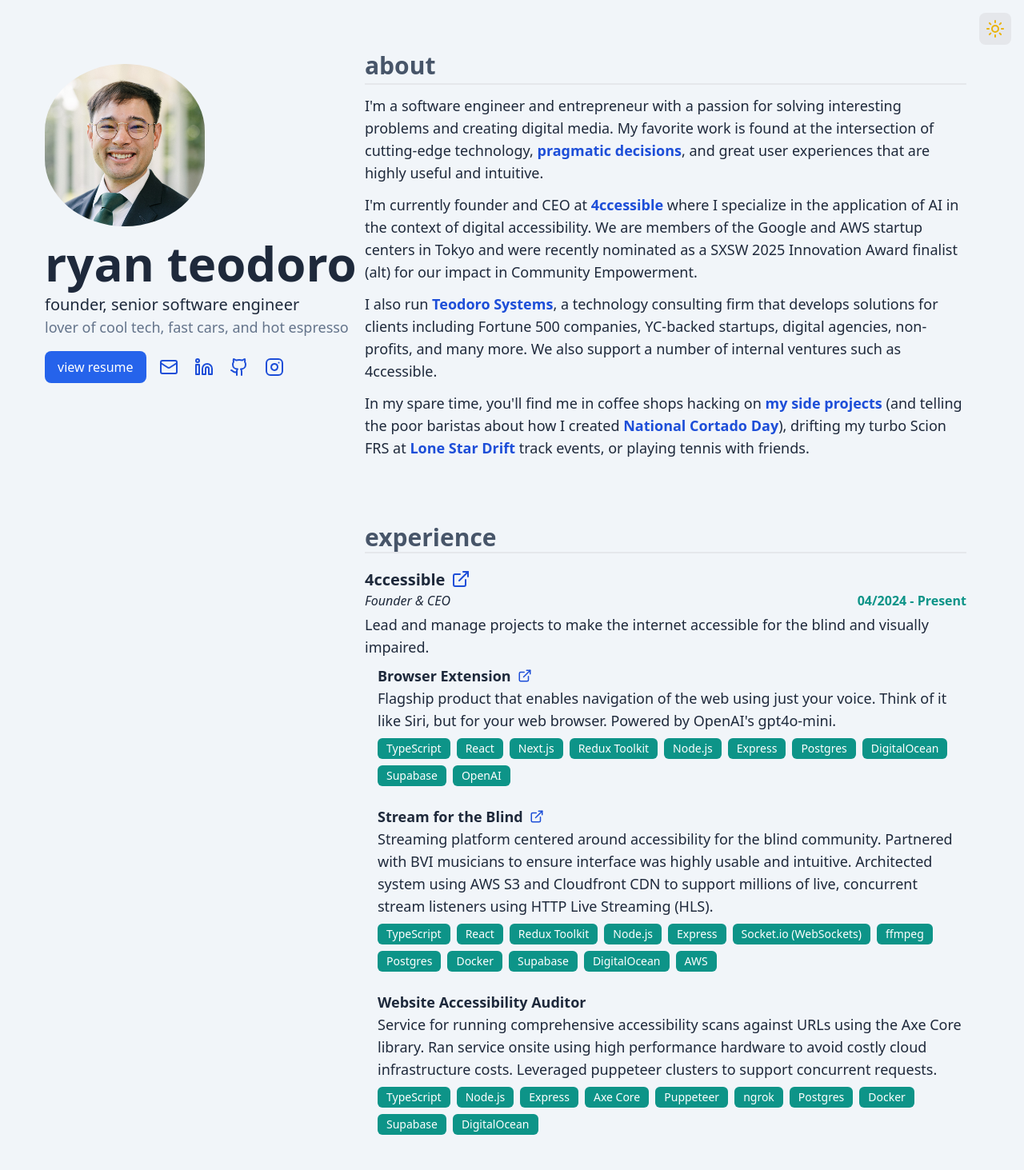
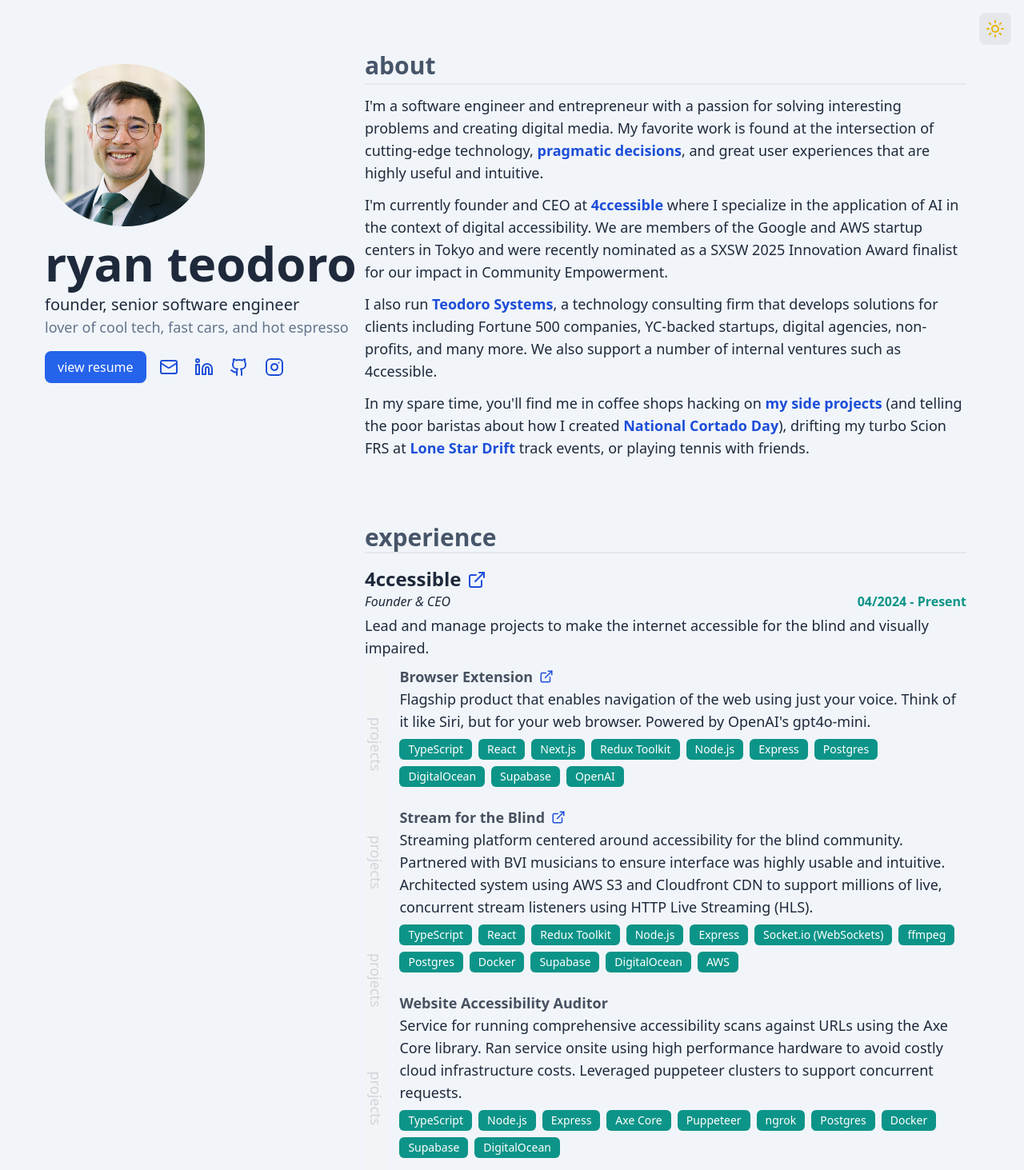
Before and after one commit to thechori/ryanteodoro.com-v2-frontend, a React (Vite) app: page / in a window 1280 px wide. Shown: the top 1463 px of the page at 80% size. Built offline with nearby package versions, Linux system fonts and the light colour scheme.

Commit message:
add labeling to side of projects - need a better way to do this - pretty ugly

```diff
--- a/package.json
+++ b/package.json
@@ -12,9 +12,11 @@
   },
   "dependencies": {
     "@react-pdf/renderer": "^4.2.2",
+    "@types/lodash": "^4.17.16",
     "class-variance-authority": "^0.7.1",
     "clsx": "^2.1.1",
     "date-fns": "^4.1.0",
+    "lodash": "^4.17.21",
     "lucide": "^0.474.0",
     "lucide-react": "^0.474.0",
     "react": "^18.3.1",
--- a/src/App.tsx
+++ b/src/App.tsx
@@ -1,6 +1,7 @@
 import { useState } from "react";
 import { ExternalLink } from "lucide-react";
 import { format } from "date-fns";
+import _ from "lodash";
 //
 import Sidebar from "./components/sidebar";
 import { Badge } from "./components/badge";
@@ -41,8 +42,7 @@ function App() {
             where I specialize in the application of AI in the context of
             digital accessibility. We are members of the Google and AWS startup
             centers in Tokyo and were recently nominated as a SXSW 2025
-            Innovation Award finalist (alt) for our impact in Community
-            Empowerment.
+            Innovation Award finalist for our impact in Community Empowerment.
           </p>
 
           <p className="mb-3">
@@ -87,7 +87,7 @@ function App() {
             .map((experience, index) => (
               <div key={index} className="mb-10">
                 <div className="inline-block items-center">
-                  <span className="font-bold text-xl mr-2">
+                  <span className="font-bold text-2xl mr-2">
                     {experience.company}
                   </span>
 
@@ -121,11 +121,22 @@ function App() {
                     <div>{role.description}</div>
 
                     {/* projects within role */}
-                    <div className="mt-2">
+                    <div className="mt-2 flex">
+                      <div className="relative w-24 bg-gray-100 text-gray-300 overflow-hidden">
+                        <div
+                          className="flex absolute top-1/2 left-1/2
+             transform -translate-x-1/2 -translate-y-1/2 rotate-90"
+                        >
+                          {_.times(20, () => (
+                            <div className="px-10">projects</div>
+                          ))}
+                        </div>
+                      </div>
+                      <div>
                         {role.projects.map((project, index) => (
                           <div key={index} className="pl-4 mb-6">
                             <div className="flex items-center">
-                            <div className="font-semibold pr-2">
+                              <div className="font-semibold opacity-80 pr-2">
                                 {project.name}
                               </div>
                               {project.url && (
@@ -143,6 +154,7 @@ function App() {
                             </div>
                           </div>
                         ))}
+                      </div>
                     </div>
                   </div>
                 ))}
```
Also changed, not shown: 1 other file (tests, documents, lock files or other folders). Lines whose indentation alone changed are shown as unchanged.
